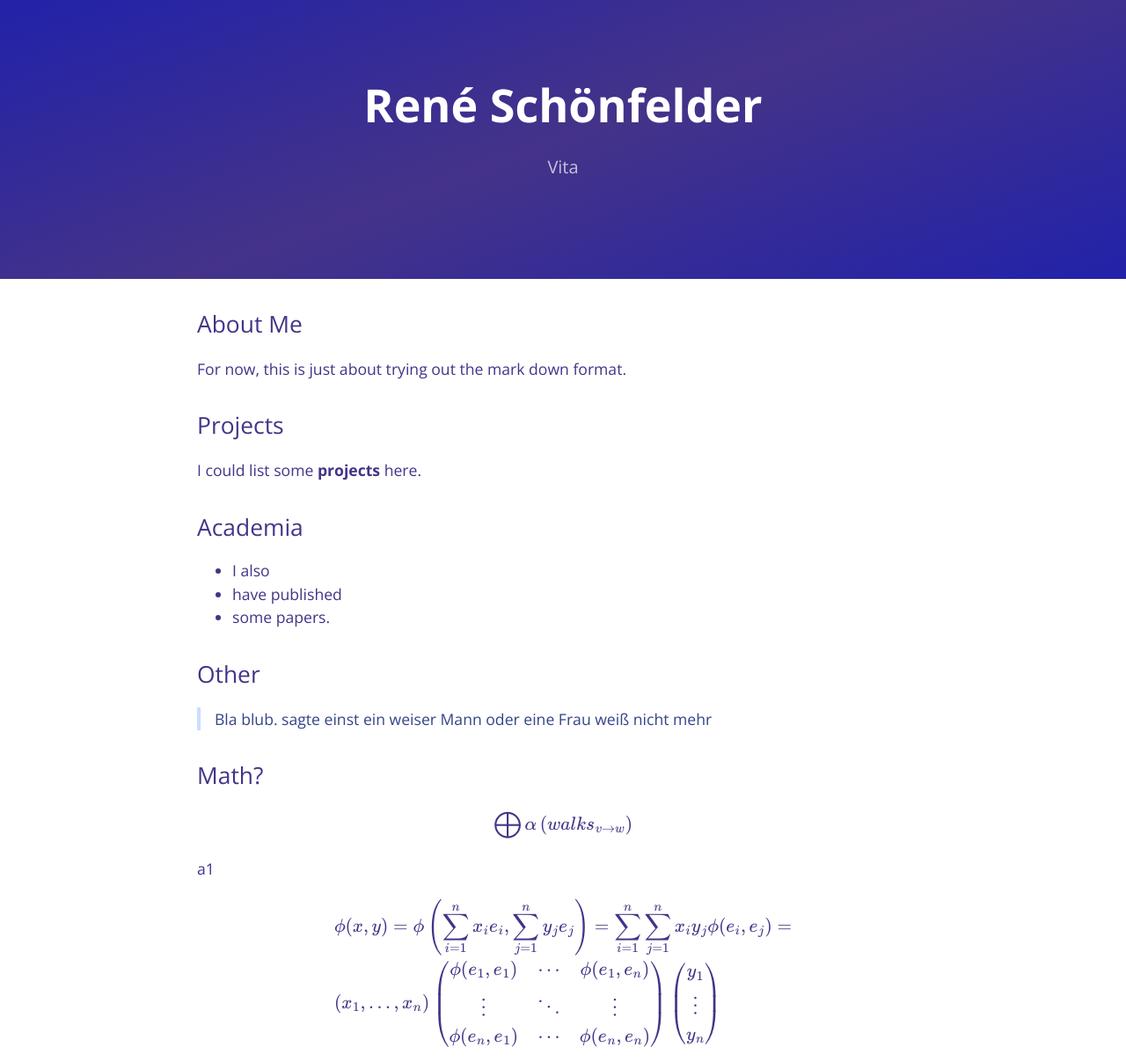
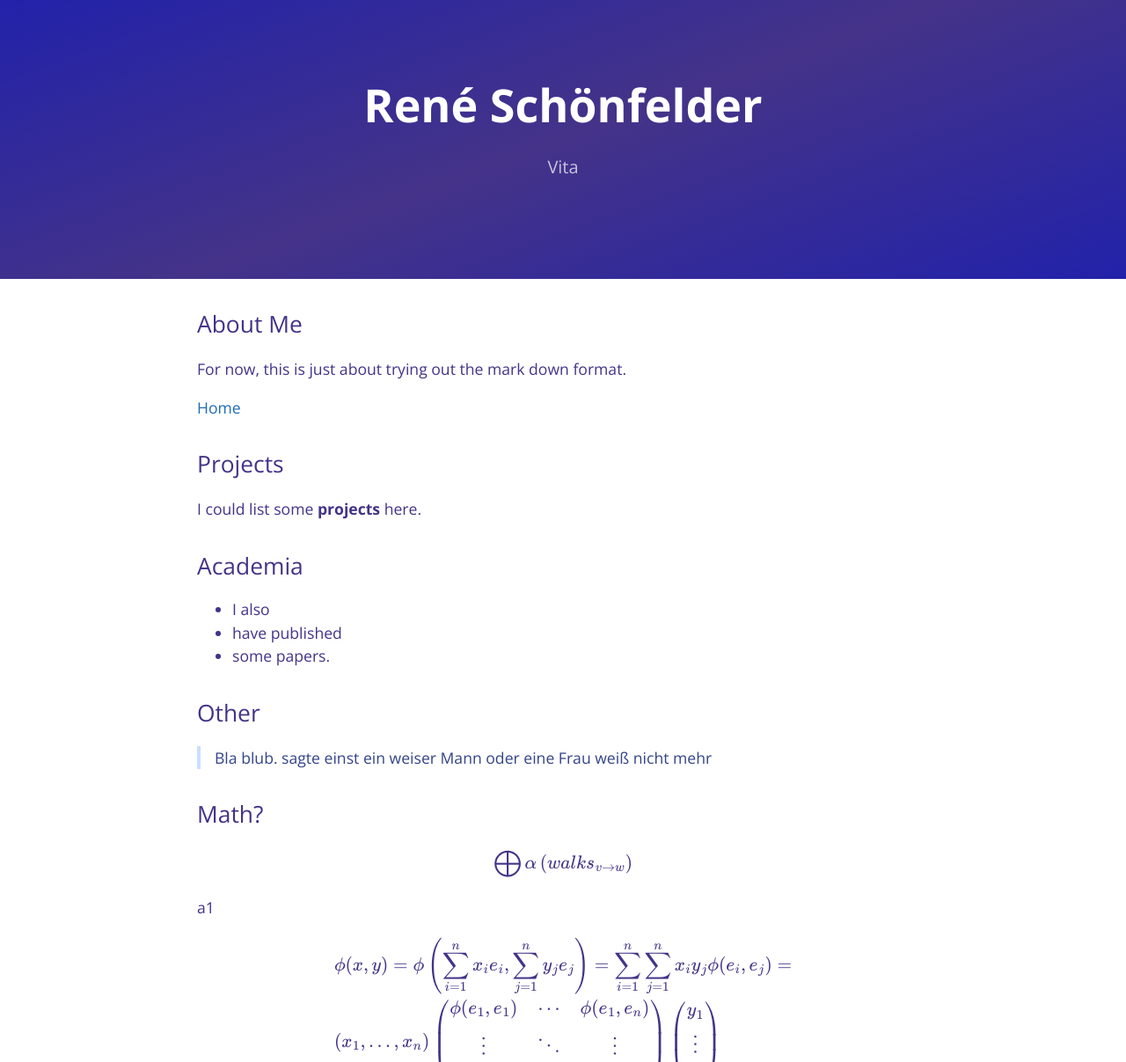
Before and after one commit to schoenfr/schoenfr.github.io, a Jekyll site: the page built from example.md, in a window 1280 px wide, cut to the strip 0-1207 px from the top of the page. Shown: the whole strip at 88% size. Built offline with Jekyll 4.4.1, drawn with Linux system fonts in a browser that asks for light colours; formulas are drawn with MathJax 3.

Commit message:
Update example.md

```diff
--- a/example.md
+++ b/example.md
@@ -5,6 +5,8 @@
 ## About Me
 
 For now, this is just about trying out the mark down format.
+
+[Home](index.html)
 
 ## Projects
 
```
